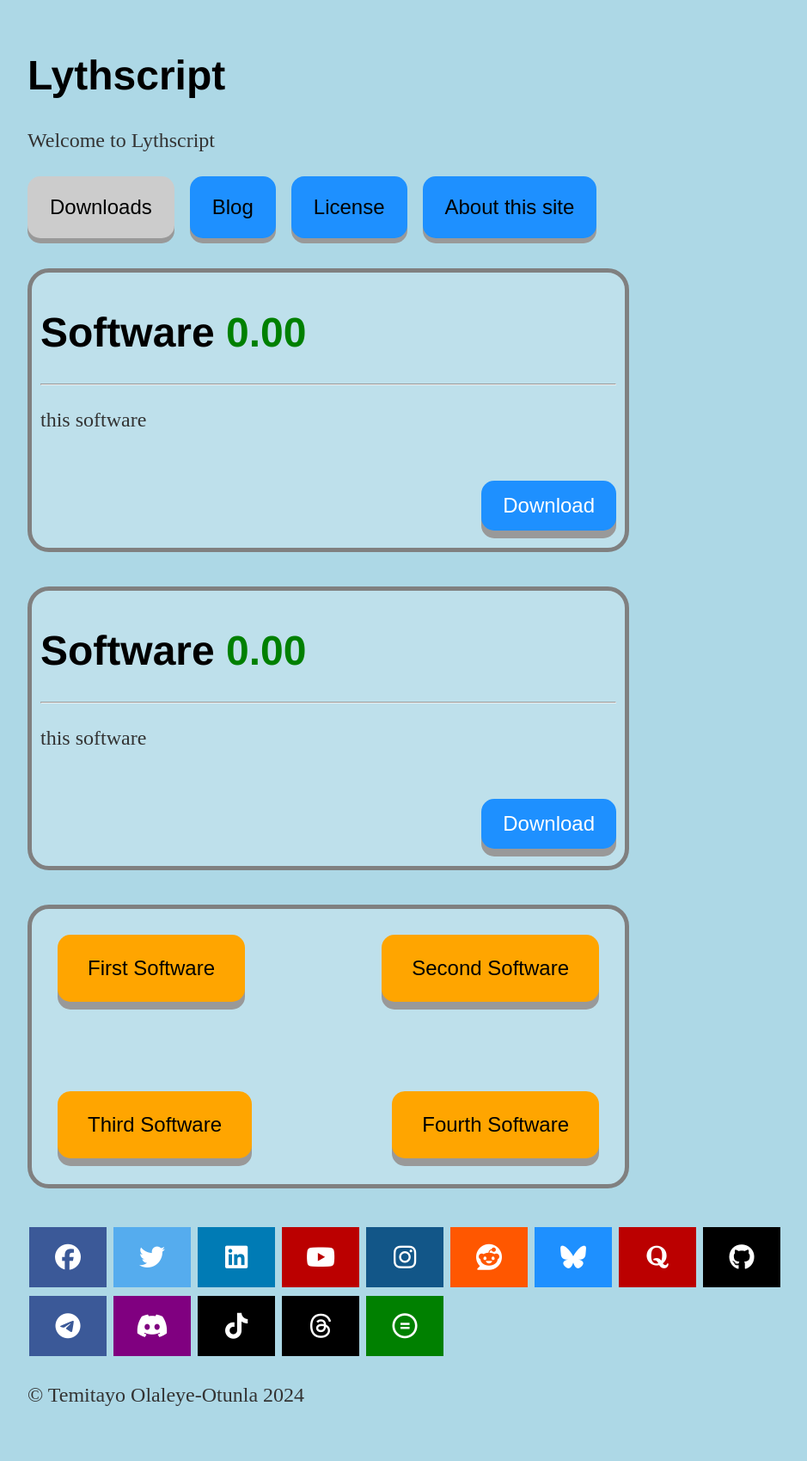
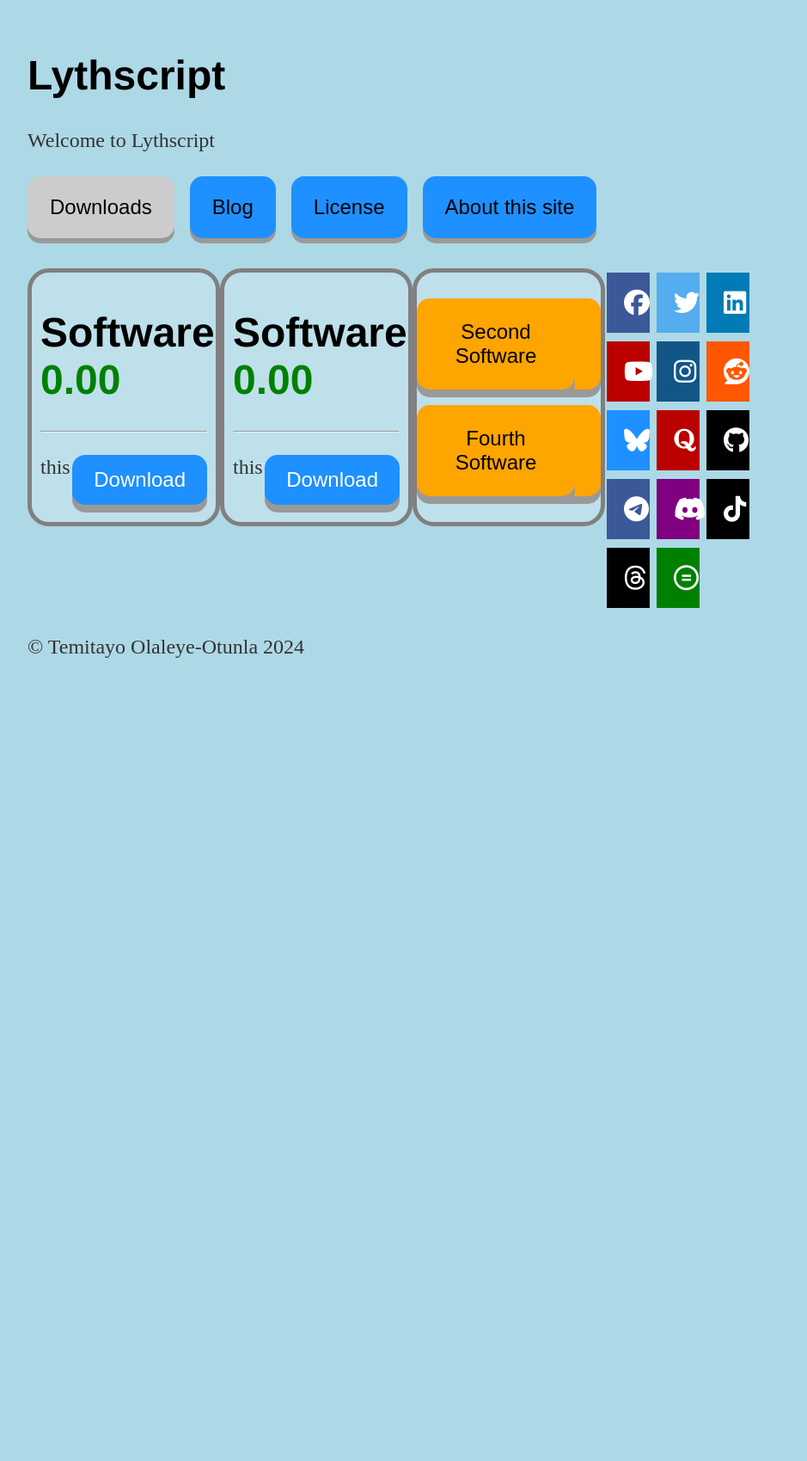
Before and after one commit to lythwind/lythwind.github.io, a Jekyll site: the page built from index.html, in a window 1280 px wide. Shown: the whole page at 86% size, without its empty margins (160-1099 px from the left). Built offline with Jekyll 4.4.1, drawn with Linux system fonts in a browser that asks for light colours; nearby versions of some CDN libraries; after the commit the page ends 900 px from its top, so only the background shows below that.

Commit message:
Update main.css

```diff
--- a/css/main.css
+++ b/css/main.css
@@ -1,3 +1,7 @@
+* {
+  box-sizing: border-box;
+}
+
 .bdiv-container {
   border-radius: 25px;
   width: 670px;
@@ -8,6 +12,8 @@
   margin-bottom: 40px;
   position: relative;
   background-color: rgba(255,255,255,0.2);
+  width: 25%;
+  float: left;
 }
 
 body {
```
